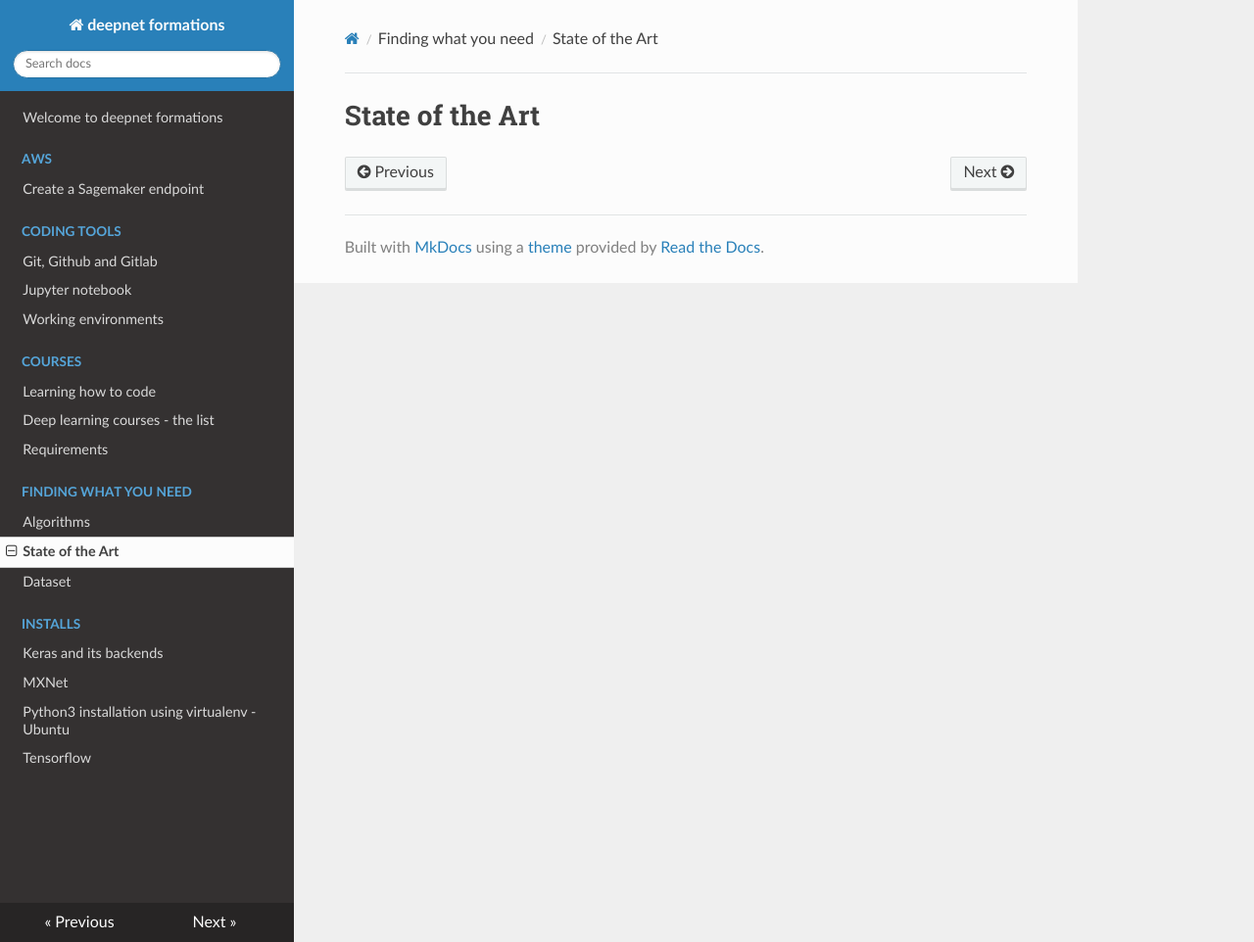
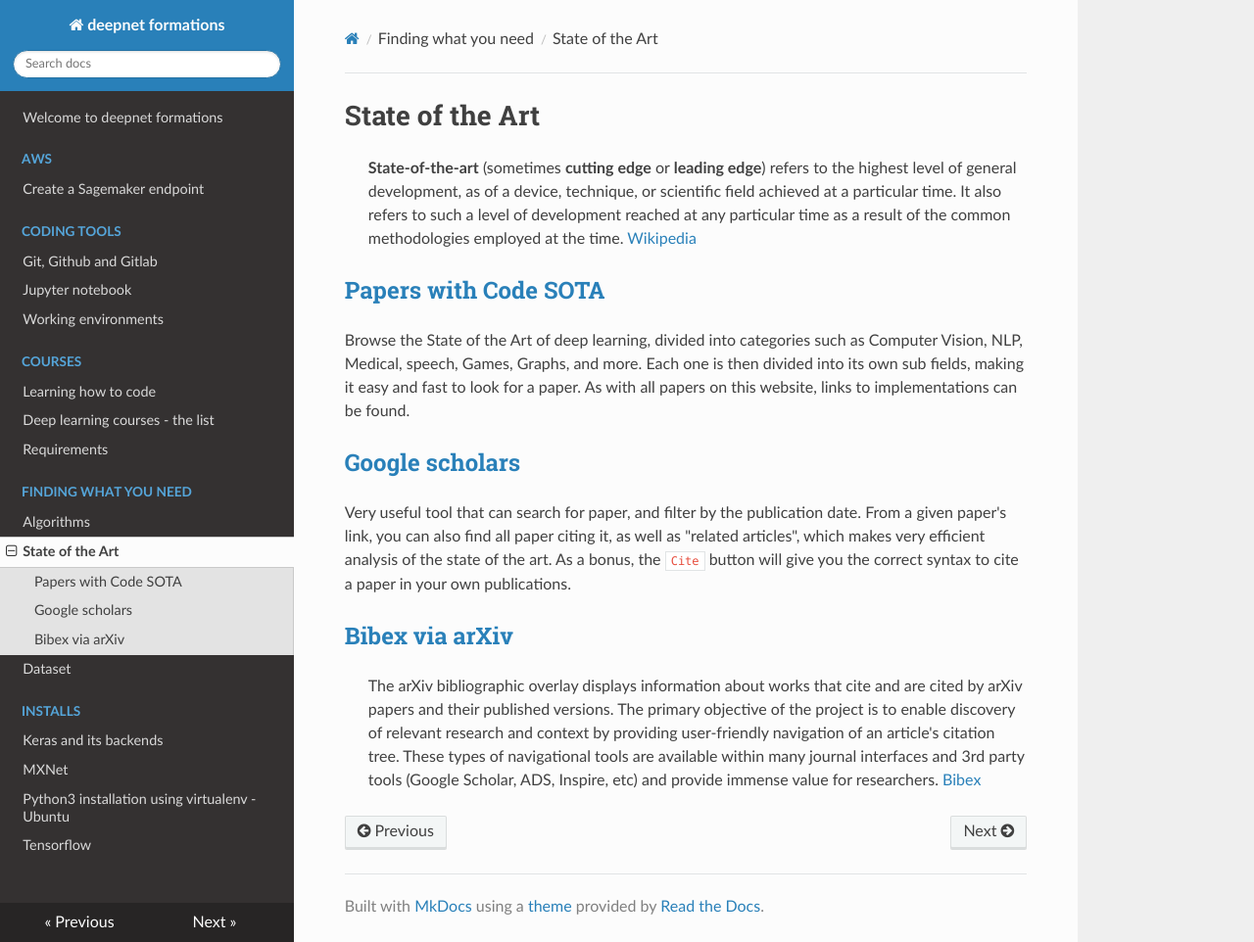
Before and after one commit to deepnetteam/formation, an MkDocs documentation site: the page built from docs/finding_what_you_need/State_of_the_Art.md, in a window 1280 px wide and 962 px high. Shown: the whole window at 98% size. Built offline with MkDocs 1.6.1, drawn with Linux system fonts in a browser that asks for light colours; nearby versions of some CDN libraries.

Commit message:
Update State_of_the_Art.md

```diff
--- a/docs/finding_what_you_need/State_of_the_Art.md
+++ b/docs/finding_what_you_need/State_of_the_Art.md
@@ -1,2 +1,14 @@
 State of the Art
-================
+============
+
+> **State-of-the-art** (sometimes **cutting edge** or **leading edge**) refers to the highest level of general development, as of a device, technique, or scientific field achieved at a particular time. It also refers to such a level of development reached at any particular time as a result of the common methodologies employed at the time. [Wikipedia](https://en.wikipedia.org/wiki/State_of_the_art)
+
+## [Papers with Code SOTA](https://paperswithcode.com/sota)
+Browse the State of the Art of deep learning, divided into categories such as Computer Vision, NLP, Medical, speech, Games, Graphs, and more. Each one is then divided into its own sub fields, making it easy and fast to look for a paper.
+As with all papers on this website, links to implementations can be found.
+
+## [Google scholars](https://scholar.google.fr/)
+Very useful tool that can search for paper, and filter by the publication date. From a given paper's link, you can also find all paper citing it, as well as "related articles", which makes very efficient analysis of the state of the art. As a bonus, the `Cite` button will give you the correct syntax to cite a paper in your own publications.
+
+## [Bibex via arXiv](https://arxiv.org/)
+>The arXiv bibliographic overlay displays information about works that cite and are cited by arXiv papers and their published versions. The primary objective of the project is to enable discovery of relevant research and context by providing user-friendly navigation of an article's citation tree. These types of navigational tools are available within many journal interfaces and 3rd party tools (Google Scholar, ADS, Inspire, etc) and provide immense value for researchers. [Bibex](https://labs.arxiv.org/projects/bibexplorer)
```
